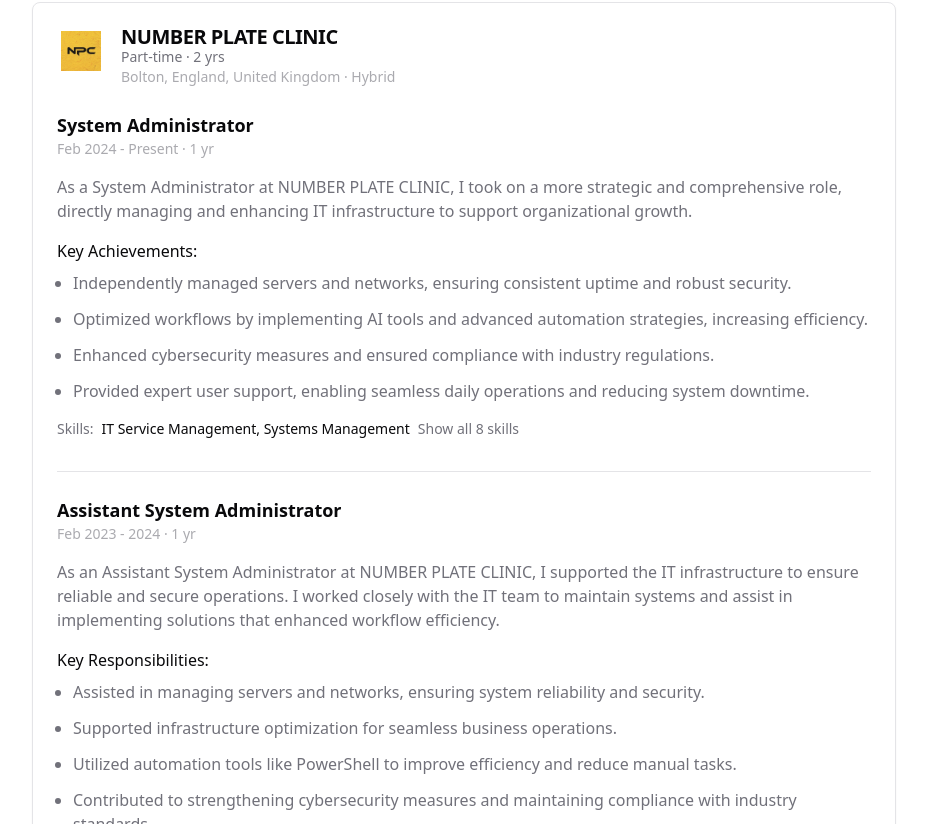
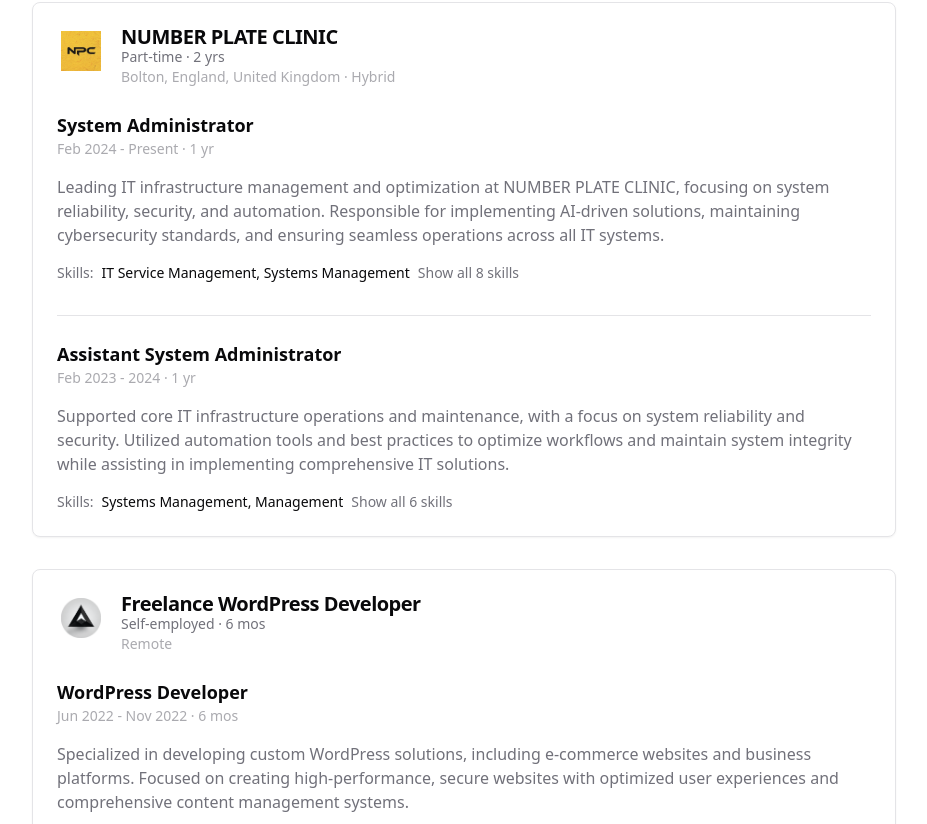
Before and after one commit to vit-zeeshan/portfolio3, a Next.js app: page / in a window 1280 px wide. Shown: the part 1976-2800 px from the top of the page, without its empty margins (176-1103 px from the left). Built offline with nearby package versions, Linux system fonts and the light colour scheme.

Commit message:
Refactor professional experience descriptions for conciseness and clarity

```diff
--- a/src/app/page.tsx
+++ b/src/app/page.tsx
@@ -468,23 +468,8 @@ export default function Page() {
                   <h4 className="text-lg font-semibold text-foreground">System Administrator</h4>
                   <p className="text-sm text-muted-foreground/60 mb-4">Feb 2024 - Present · 1 yr</p>
                   <p className="text-muted-foreground mb-4">
-                    As a System Administrator at NUMBER PLATE CLINIC, I took on a more strategic and comprehensive role, directly managing and enhancing IT infrastructure to support organizational growth.
+                    Leading IT infrastructure management and optimization at NUMBER PLATE CLINIC, focusing on system reliability, security, and automation. Responsible for implementing AI-driven solutions, maintaining cybersecurity standards, and ensuring seamless operations across all IT systems.
                   </p>
-                  <div className="mb-4">
-                    <h5 className="text-foreground font-medium mb-2">Key Achievements:</h5>
-                    <ul className="space-y-3 text-muted-foreground list-disc pl-4">
-                      {[
-                        "Independently managed servers and networks, ensuring consistent uptime and robust security.",
-                        "Optimized workflows by implementing AI tools and advanced automation strategies, increasing efficiency.",
-                        "Enhanced cybersecurity measures and ensured compliance with industry regulations.",
-                        "Provided expert user support, enabling seamless daily operations and reducing system downtime."
-                      ].map((item, i) => (
-                        <li key={i} className={`animate-fade-in delay-${(i + 1) * 100}`}>
-                          {item}
-                        </li>
-                      ))}
-                    </ul>
-                  </div>
                   <div className="flex items-center gap-2 text-sm text-muted-foreground">
                     <span>Skills:</span>
                     <span className="text-foreground">IT Service Management, Systems Management</span>
@@ -502,27 +487,9 @@ export default function Page() {
                   <h4 className="text-lg font-semibold text-foreground">Assistant System Administrator</h4>
                   <p className="text-sm text-muted-foreground/60 mb-4">Feb 2023 - 2024 · 1 yr</p>
                   <p className="text-muted-foreground mb-4">
-                    As an Assistant System Administrator at NUMBER PLATE CLINIC, I supported the IT infrastructure to ensure reliable and secure operations. I worked closely with the IT team to maintain systems and assist in implementing solutions that enhanced workflow efficiency.
+                    Supported core IT infrastructure operations and maintenance, with a focus on system reliability and security. Utilized automation tools and best practices to optimize workflows and maintain system integrity while assisting in implementing comprehensive IT solutions.
                   </p>
-                  <div className="mb-4">
-                    <h5 className="text-foreground font-medium mb-2">Key Responsibilities:</h5>
-                    <ul className="space-y-3 text-muted-foreground list-disc pl-4">
-                      {[
-                        "Assisted in managing servers and networks, ensuring system reliability and security.",
-                        "Supported infrastructure optimization for seamless business operations.",
-                        "Utilized automation tools like PowerShell to improve efficiency and reduce manual tasks.",
-                        "Contributed to strengthening cybersecurity measures and maintaining compliance with industry standards."
-                      ].map((item, i) => (
-                        <li key={i} className={`animate-fade-in delay-${(i + 1) * 100}`}>
-                          {item}
-                        </li>
-                      ))}
-                    </ul>
-                  </div>
-                  <p className="text-muted-foreground mt-4">
-                    This role allowed me to gain hands-on experience and build a solid foundation in IT systems management.
-                  </p>
-                  <div className="flex items-center gap-2 text-sm text-muted-foreground mt-4">
+                  <div className="flex items-center gap-2 text-sm text-muted-foreground">
                     <span>Skills:</span>
                     <span className="text-foreground">Systems Management, Management</span>
                     <button
@@ -563,24 +530,8 @@ export default function Page() {
                   <h4 className="text-lg font-semibold text-foreground">WordPress Developer</h4>
                   <p className="text-sm text-muted-foreground/60 mb-4">Jun 2022 - Nov 2022 · 6 mos</p>
                   <p className="text-muted-foreground mb-4">
-                    As a freelance WordPress developer, I specialized in creating custom e-commerce solutions and business websites, focusing on performance optimization and user experience.
+                    Specialized in developing custom WordPress solutions, including e-commerce websites and business platforms. Focused on creating high-performance, secure websites with optimized user experiences and comprehensive content management systems.
                   </p>
-                  <div className="mb-4">
-                    <h5 className="text-foreground font-medium mb-2">Key Achievements:</h5>
-                    <ul className="space-y-3 text-muted-foreground list-disc pl-4">
-                      {[
-                        "Developed and launched 2 full-scale e-commerce websites using WooCommerce, implementing custom payment gateways and shipping integrations.",
-                        "Created custom WordPress themes and plugins to meet specific client requirements and enhance website functionality.",
-                        "Optimized website performance achieving 90+ PageSpeed scores through caching, image optimization, and code minification.",
-                        "Implemented robust security measures including SSL, firewall configuration, and regular security audits.",
-                        "Provided comprehensive training to clients on WordPress CMS usage and content management."
-                      ].map((item, i) => (
-                        <li key={i} className={`animate-fade-in delay-${(i + 1) * 100}`}>
-                          {item}
-                        </li>
-                      ))}
-                    </ul>
-                  </div>
                   <div className="flex items-center gap-2 text-sm text-muted-foreground">
                     <span>Skills:</span>
                     <span className="text-foreground">WordPress, WooCommerce, PHP</span>
@@ -632,26 +583,12 @@ export default function Page() {
                 </div>
               </CardHeader>
               <CardContent>
-                {/* Web Developer Role */}
                 <div className="mt-2">
                   <h4 className="text-lg font-semibold text-foreground">Web Developer</h4>
                   <p className="text-sm text-muted-foreground/60 mb-4">Apr 2021 - Apr 2022 · 1 yr 1 mo</p>
-                  <div className="mb-4">
-                    <h5 className="text-foreground font-medium mb-2">Key Achievements:</h5>
-                    <ul className="space-y-3 text-muted-foreground list-disc pl-4">
-                      {[
-                        "Developed and launched 7 custom web applications using Bubble.io, enabling rapid prototyping and deployment for startups and small businesses.",
-                        "Designed and prototyped user-friendly web interfaces using Figma, ensuring visually appealing and intuitive user experiences that align with client branding.",
-                        "Built and maintained dynamic WordPress websites, integrating custom themes and plugins to meet specific client needs and enhance functionality.",
-                        "Utilized HTML5, CSS3, PHP and JavaScript to create responsive and interactive websites, ensuring optimal performance and user engagement across various devices and browsers.",
-                        "Integrated third-party services and APIs, such as payment gateways, CRM tools, and social media platforms, to enhance website functionality and user interaction."
-                      ].map((item, i) => (
-                        <li key={i} className={`animate-fade-in delay-${(i + 1) * 100}`}>
-                          {item}
-                        </li>
-                      ))}
-                    </ul>
-                  </div>
+                  <p className="text-muted-foreground mb-4">
+                    Developed and maintained web applications using various technologies including Bubble.io, WordPress, and custom web development tools. Created user-friendly interfaces, integrated third-party services, and ensured optimal performance across all platforms.
+                  </p>
                   <div className="flex items-center gap-2 text-sm text-muted-foreground">
                     <span>Skills:</span>
                     <span className="text-foreground">Prototyping, HTML5</span>
```
